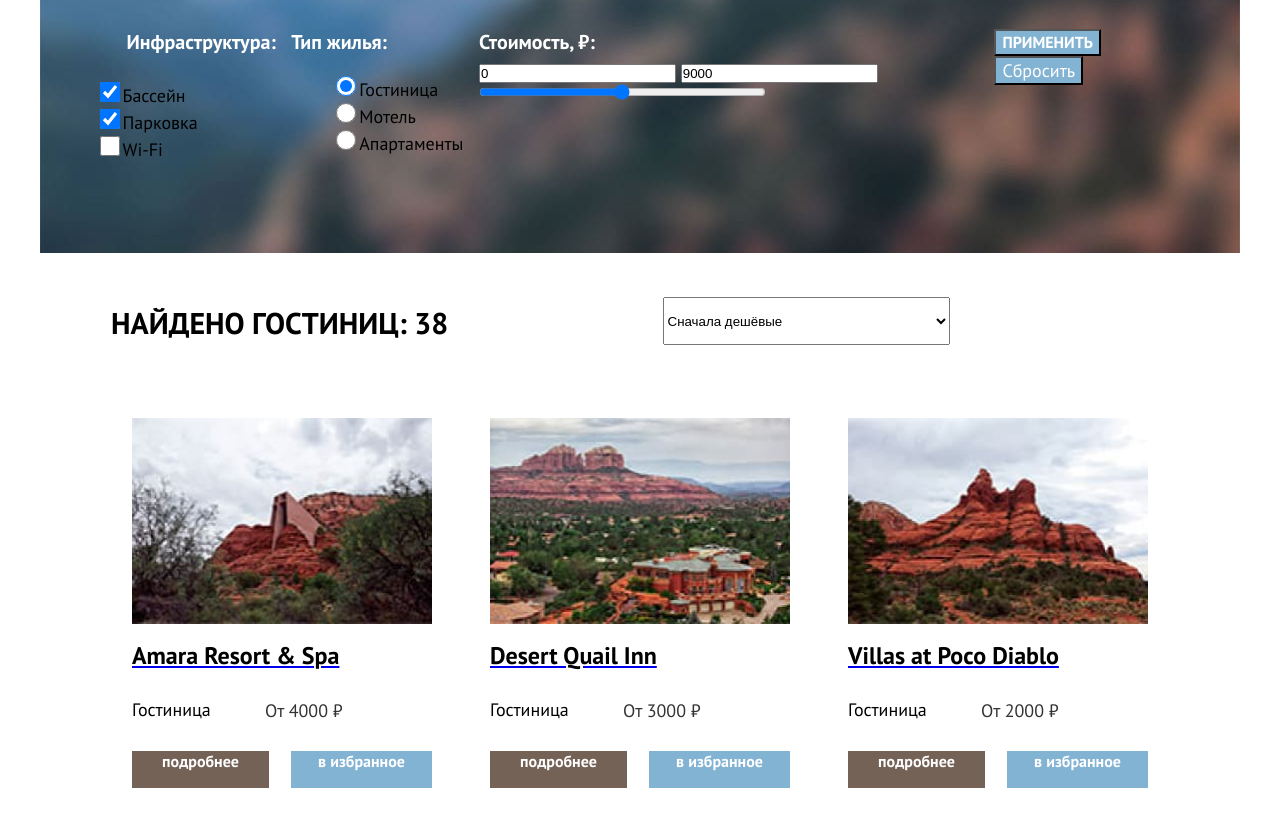
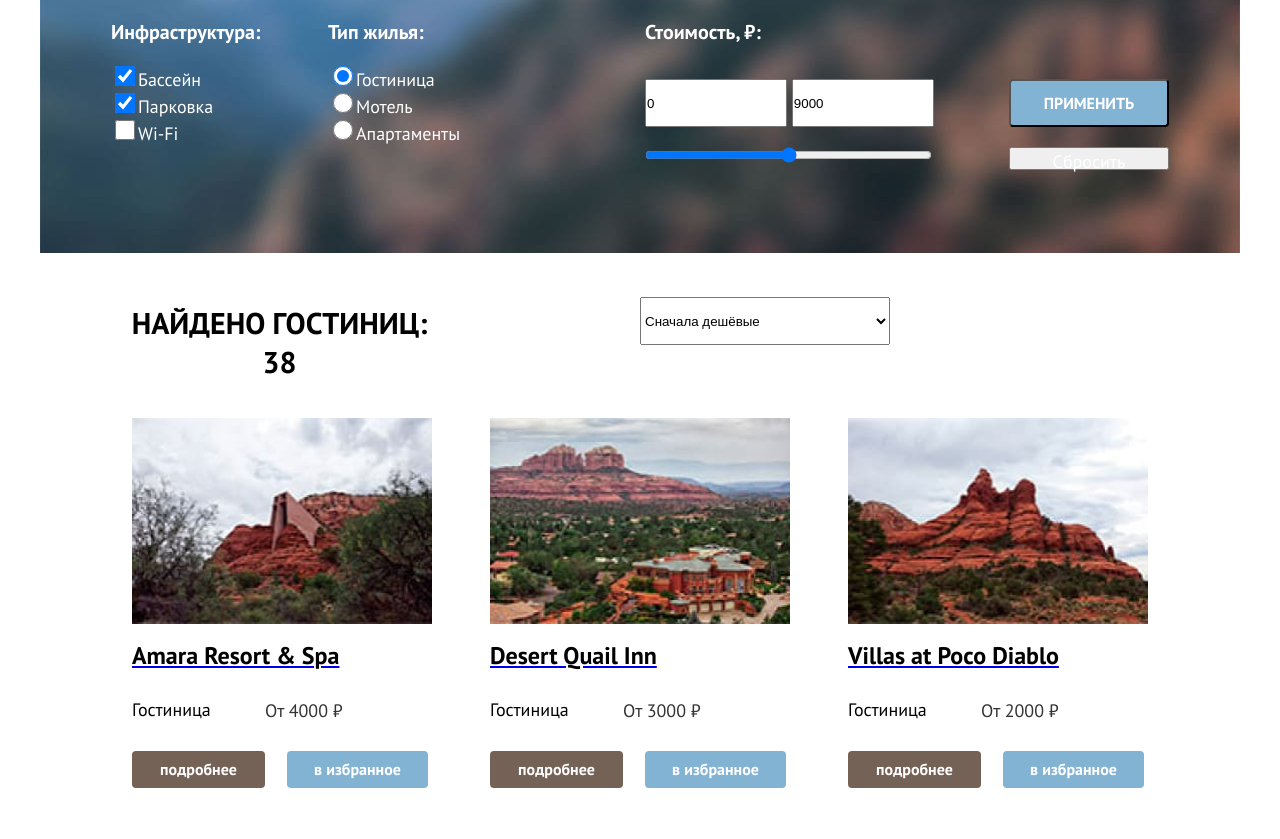
Before and after one commit to htmlacademy-htmlcss/1984241-sedona-33, a plain HTML site: page catalog.html in a window 1280 px wide. Shown: the part 220-1059 px from the top of the page. Drawn offline with Linux system fonts and the light colour scheme.

Commit message:
adds-fixes-catalog

```diff
--- a/catalog.html
+++ b/catalog.html
@@ -32,7 +32,7 @@
             </a>
           </li>
           <li class="navigation-item">
-            <a class="navigation-link" href="#">Хочу сюда!</a>
+            <a class="navigation-link navigation-link-botton" href="#">Хочу сюда!</a>
           </li>
         </ul>
        </nav>
@@ -85,8 +85,8 @@
               </fieldset>
               <fieldset class="price-filter-group">
                 <legend class="price-filter-title">Стоимость, ₽:</legend>
-                <label><input class="price-forma" type="text" value="0"></label>
-                <label><input class="price-forma" type="text" value="9000"></label>
+                <label class="price-forma"><input class="price-forma-input" type="text" value="0"></label>
+                <label class="price-forma"><input class="price-forma-input" type="text" value="9000"></label>
                 <input class="price-target" type="range" min="1000" max="10000">
               </fieldset>
               <fieldset class="filter-apply">
@@ -105,10 +105,10 @@
         <a href="#" class="button button-card">
           <span class="visually-hidden">Показать карточки</span>
         </a>
-        <a href="#" class="button button-slide">
+        <a href="#" class="button-slide">
           <span class="visually-hidden">Показать слайды</span>
         </a>
-        <a href="#" class="button button-list">
+        <a href="#" class="button-list">
           <span class="visually-hidden">Показать список</span>
         </a>
       </div>
--- a/styles/styles.css
+++ b/styles/styles.css
@@ -191,6 +191,10 @@ body {
   margin-top: 0;
   margin-bottom: 0;
 }
+
+/* .advantages-list li:nth-child(2) {
+
+} */
 
 .advantages-list li:nth-child(7) {
   color: #FFFFFF;
@@ -469,7 +473,7 @@ body {
   color: #FFFFFF;
   padding-top: 35px;
   width: 528px;
-  margin: 0 601px 5px 71px;
+  margin: 0 601px -5px 71px;
 }
 
 .hotels-on-page-text {
@@ -482,17 +486,26 @@ body {
 
 .catalog-filter {
   display: flex;
+  width: 1058px;
+  margin-left: auto;
+  margin-right: auto;
 }
 
 fieldset {
   border: none;
 }
 
-.price-filter-group {
-  width: 500px;
+/* .price-filter-group {
+  width: 287px;
+} */
+
+.infrastructure-filter-list {
+  padding: 0;
+  list-style-type: none;
 }
 
-.infrastructure-filter-list {
+.housing-filter-list {
+  padding: 0;
   list-style-type: none;
 }
 
@@ -502,10 +515,8 @@ fieldset {
 }
 
 .control {
-}
-
-.housing-filter-list {
-  list-style-type: none;
+  color: #FFFFFF;
+  margin-bottom: 16px;
 }
 
 .infrastructure-filter-title, .housing-filter-title, .price-filter-title {
@@ -518,38 +529,46 @@ fieldset {
   margin: 0;
 }
 
-.infrastructure-filter-title {
-  margin-left: 71px;
-}
 
-.infrastructure-filter-group .housing-filter-group {
-  display: block;
+.infrastructure-filter-group, .housing-filter-group, .price-filter-group {
   margin: 0;
   padding: 0;
   min-width: 150px;
 }
 
 .housing-filter-group {
-  padding: 0;
-  margin: 0;
+  padding-left: 67px;
+}
+
+.price-filter-group {
+  padding-left: 167px;
+  width: 289px;
 }
 
 .filter-apply {
   padding: 0;
   margin: 0;
   width: 160px;
-
+  padding-left: 75px;
 }
 
-.price-forma {
+/* .price-forma {
   padding: 0;
-  width: 193px;
+  width: 143px;
+} */
+.price-forma-input {
+  padding: 0;
+  margin: 0;
+  width: 138px;
+  height: 44px;
+  margin-top: 34px;
 }
 
 .price-target {
   padding: 0;
   margin: 0;
   width: 287px;
+  margin-top: 20px;
 }
 
 .control-input {
@@ -558,6 +577,7 @@ fieldset {
   font-size: 18px;
   line-height: 23px;
   color: #FFFFFF;
+
 }
 
 .hotels-page {
@@ -568,6 +588,7 @@ fieldset {
   margin: 0;
   margin-left: 111px;
   margin-bottom: 45px;
+  color: #FFFFFF;
 }
 
 .button-filter {
@@ -578,6 +599,11 @@ fieldset {
   text-transform: uppercase;
   color: #FFFFFF;
   background-color: #83B3D3;
+  padding: 0;
+  width: 160px;
+  height: 48px;
+  border-radius: 4px;
+  margin-top: 60px;
 }
 
 .button-reset {
@@ -586,7 +612,9 @@ fieldset {
   font-size: 18px;
   line-height: 23px;
   color: #FFFFFF;
-  background-color: #83B3D3;
+  width: 160px;
+  height: 23px;
+  margin-top: 20px;
 }
 
 .setting {
@@ -606,6 +634,11 @@ fieldset {
   min-width: 337px;
   height: 39px;
   margin: 50px 192px 56px 71px;
+}
+.button-card, .button-slide, .button-list {
+  width: 48px;
+  height: 48px;
+  margin-top: 44px;
 }
 
 .select-control {
@@ -689,16 +722,19 @@ fieldset {
 }
 
 .hotel-card-button {
+  display: flex;
   font-family: "PT sans";
   font-weight: 700;
   font-size: 16px;
   line-height: 21px;
   text-decoration: none;
-  width: 137px;
+  width: 133px;
   height: 37px;
   color: #FFFFFF;
   background-color: #756257;
-  text-align: center;
+  align-items: center;
+  justify-content: center;
+  border-radius: 4px;
 }
 
 .button-favorit {
```
